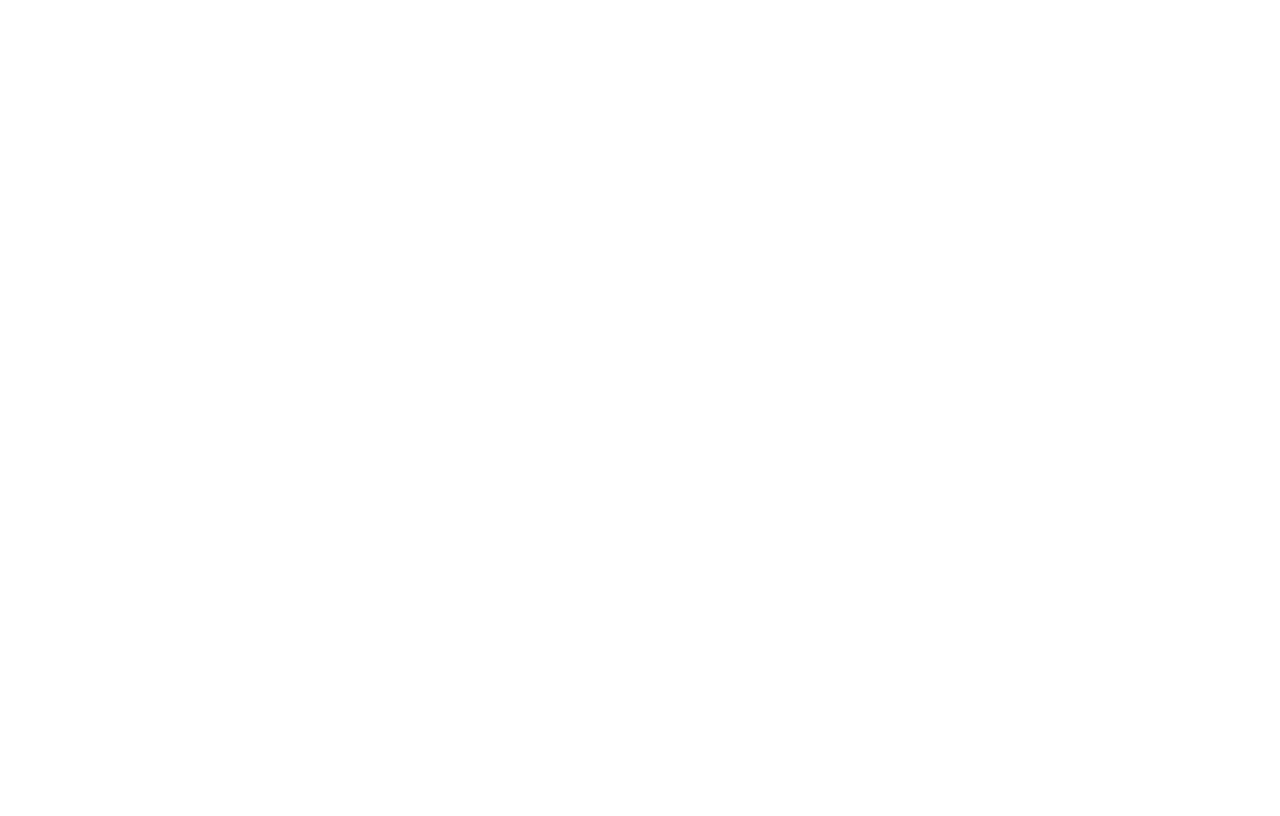
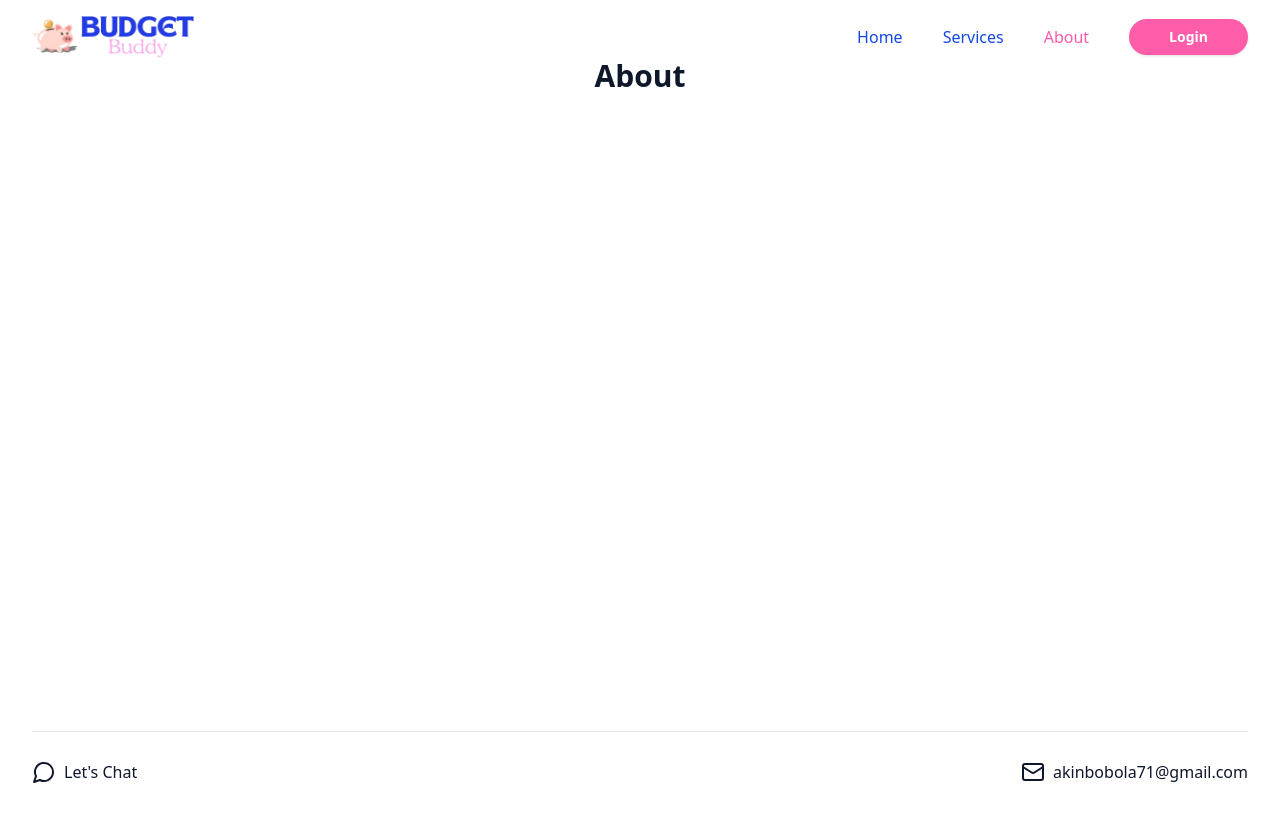
Before and after one commit to AkinAkinbobola/personal-finance-tracker, a React (Vite) app in the folder frontend/: page /about in a window 1280 px wide. Before the commit this address had no page. Built offline with nearby package versions, Linux system fonts and the light colour scheme.

Commit message:
feat: add AboutPage component and update routing in MainLayout

```diff
--- a/frontend/src/components/MainLayout.tsx
+++ b/frontend/src/components/MainLayout.tsx
@@ -8,7 +8,9 @@
             <div className={"flex flex-col min-h-screen"}>
                 <Navbar/>
 
-                <Outlet/>
+                <div className={"flex-1"}>
+                    <Outlet/>
+                </div>
 
                 <Footer/>
             </div>
--- a/frontend/src/components/Navbar.tsx
+++ b/frontend/src/components/Navbar.tsx
@@ -25,15 +25,15 @@
 
             <nav className={"flex items-center justify-between gap-x-10"}>
                 <div className={"items-center justify-between gap-x-10 hidden md:flex text-blue-700 font-medium "}>
-                    <NavLink to={"/"} className={"link-hover"}>
-                        Product
+                    <NavLink to={"/"} className={({isActive}) => `link-hover ${isActive ? "text-primary" : ""}`}>
+                        Home
                     </NavLink>
 
-                    <NavLink to={"/"} className={"link-hover"}>
+                    <NavLink to={"/services"} className={({isActive}) => `link-hover ${isActive ? "text-primary" : ""}`}>
                         Services
                     </NavLink>
 
-                    <NavLink to={"/"} className={"link-hover"}>
+                    <NavLink to={"/about"} className={({isActive}) => `link-hover ${isActive ? "text-primary" : ""}`}>
                         About
                     </NavLink>
                 </div>
--- a/frontend/src/main.tsx
+++ b/frontend/src/main.tsx
@@ -1,11 +1,12 @@
 import {StrictMode} from 'react'
 import {createRoot} from 'react-dom/client'
-import App from './App.tsx'
 import {BrowserRouter, Route, Routes} from "react-router";
 import MainLayout from "@/components/MainLayout.tsx";
 import TransactionPage from "@/pages/TransactionPage.tsx";
 import {QueryClient, QueryClientProvider} from "@tanstack/react-query";
 import {ReactQueryDevtools} from "@tanstack/react-query-devtools";
+import LandingPage from "@/pages/LandingPage.tsx";
+import AboutPage from "@/pages/AboutPage.tsx";
 
 const queryClient = new QueryClient()
 
@@ -15,8 +16,10 @@
             <BrowserRouter>
                 <Routes>
                     <Route element={<MainLayout/>}>
-                        <Route path="/" element={<App/>}/>
+                        <Route path="/" element={<LandingPage/>}/>
+                        <Route path={"/about"} element={<AboutPage/>}/>
                     </Route>
+
                     <Route path="/transactions" element={<TransactionPage/>}/>
                 </Routes>
             </BrowserRouter>
--- /dev/null
+++ b/frontend/src/pages/AboutPage.tsx
@@ -0,0 +1,9 @@
+const AboutPage = () => {
+    return (
+        <div className={"w-full h-full flex items-center justify-center"}>
+            <h1 className={"text-3xl font-bold"}>About</h1>
+        </div>
+    );
+};
+
+export default AboutPage;
--- a/frontend/src/pages/LandingPage.tsx
+++ b/frontend/src/pages/LandingPage.tsx
@@ -4,7 +4,7 @@
 const LandingPage = () => {
     return (
         <>
-            <div className={"md:w-9/10 mx-auto w-full flex-1 flex md:items-center md:justify-center"}>
+            <div className={"md:w-9/10 mx-auto w-full flex md:items-center md:justify-center"}>
                 <div
                     className={"flex py-6 md:py-10 items-center justify-center w-full gap-y-6 flex-col-reverse md:flex-row"}>
                     <div className={"flex flex-col gap-y-6 md:w-2/5 text-center md:text-left"}>
```
